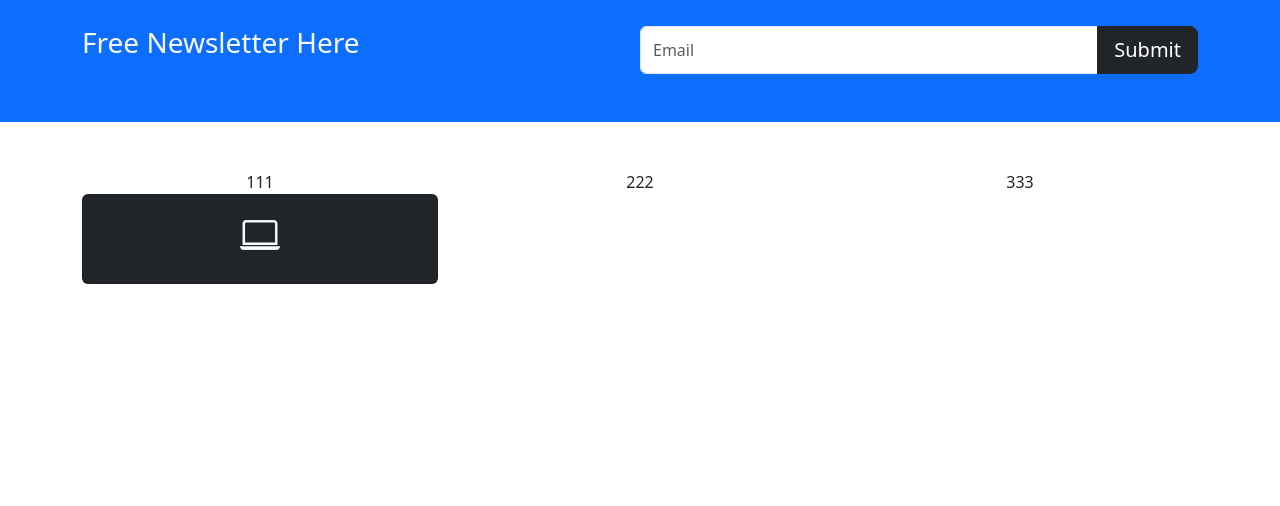
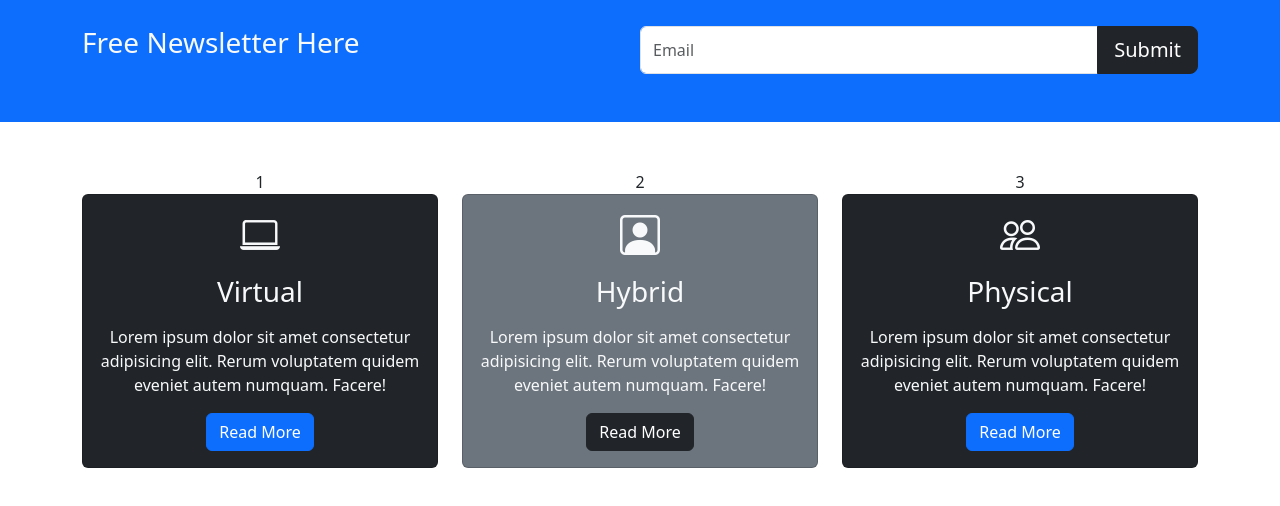
Before and after one commit to Shazrin98/bootstrap-site, a plain HTML site: page index.html in a window 1280 px wide. Shown: the part 316-822 px from the top of the page. Before the commit the page ends 800 px from the top, so only its background shows below. Drawn offline with nearby package versions, Linux system fonts and the light colour scheme.

Commit message:
Update index.html

```diff
--- a/index.html
+++ b/index.html
@@ -83,22 +83,81 @@
 <!--Boxes-->
 <section class="p-5">
     <div class="container">
-        <div class="row text-center">
-<div class="col-md">111
+        <div class="row text-center g-4">
+<div class="col-md">1
     <div class="card bg-dark text-light">
         <div class="card-body text-center">
-            <div class="h1">
-<i class="bi bi-laptop"></i>
-</div>
+            <div class="h1 mb-3">
+            <i class="bi bi-laptop"></i>
+            </div>
+            <h3 class="card-title mb-3">
+                Virtual
+            </h3>
+            <p class="card-text">
+                Lorem ipsum dolor sit amet consectetur adipisicing elit. Rerum voluptatem quidem eveniet autem numquam. Facere!
+            </p>
+            <a href="#" class="btn btn-primary">Read More</a>
         </div>
     </div>
 </div>
-<div class="col-md">222</div>
-<div class="col-md">333</div>
+<div class="col-md">2
+    <div class="card bg-secondary text-light">
+        <div class="card-body text-center">
+            <div class="h1 mb-3">
+            <i class="bi bi-person-square"></i>
+            </div>
+            <h3 class="card-title mb-3">
+                Hybrid
+            </h3>
+            <p class="card-text">
+                Lorem ipsum dolor sit amet consectetur adipisicing elit. Rerum voluptatem quidem eveniet autem numquam. Facere!
+            </p>
+            <a href="#" class="btn btn-dark">Read More</a>
+        </div>
+    </div>
+</div>
+<div class="col-md">3
+    <div class="card bg-dark text-light">
+        <div class="card-body text-center">
+            <div class="h1 mb-3">
+            <i class="bi bi-people"></i>
+            </div>
+            <h3 class="card-title mb-3">
+                Physical
+            </h3>
+            <p class="card-text">
+                Lorem ipsum dolor sit amet consectetur adipisicing elit. Rerum voluptatem quidem eveniet autem numquam. Facere!
+            </p>
+            <a href="#" class="btn btn-primary">Read More</a>
+        </div>
+    </div>
+</div>
 
         </div>
     </div>
 </section>
+
+<!--Learn Sections-->
+   <section id="learn" class="p-5">
+<div class="container">
+<div class="row align-items-center justify-content-between">
+
+
+</div>
+</div>
+   </section>
+
+
+
+
+
+
+
+
+
+
+
+
 
     <script src="https://cdn.jsdelivr.net/npm/@popperjs/core@2.11.6/dist/umd/popper.min.js" integrity="sha384-oBqDVmMz9ATKxIep9tiCxS/Z9fNfEXiDAYTujMAeBAsjFuCZSmKbSSUnQlmh/jp3" crossorigin="anonymous"></script>
     <script src="https://cdn.jsdelivr.net/npm/bootstrap@5.3.0-alpha1/dist/js/bootstrap.min.js" integrity="sha384-mQ93GR66B00ZXjt0YO5KlohRA5SY2XofN4zfuZxLkoj1gXtW8ANNCe9d5Y3eG5eD" crossorigin="anonymous"></script>
```
